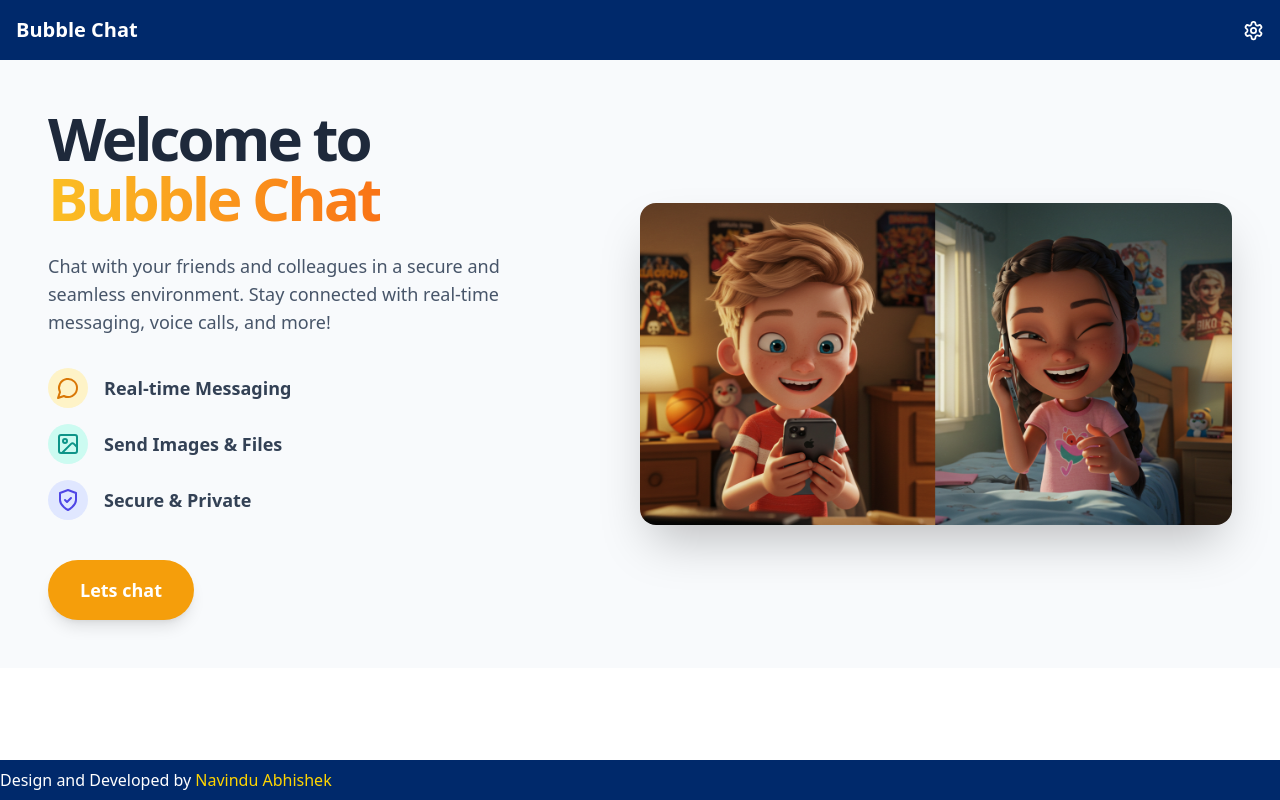
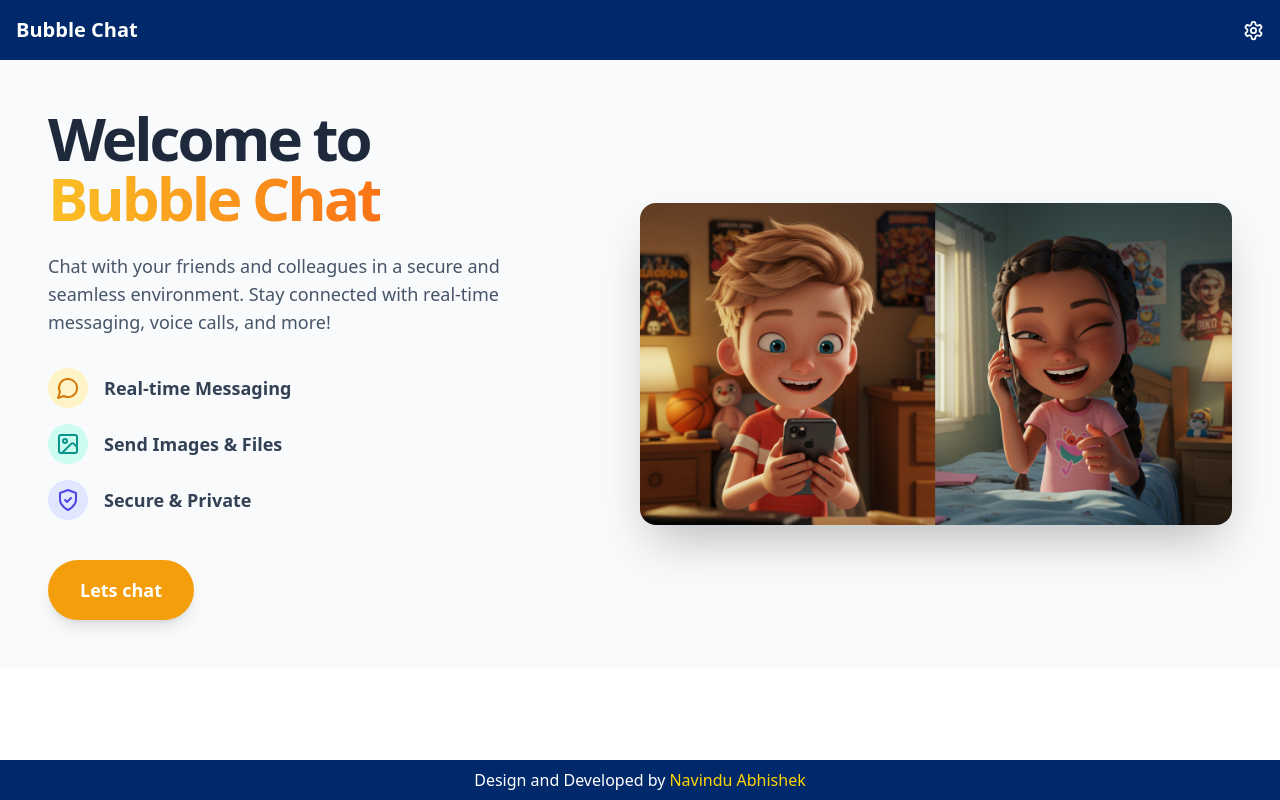
Before and after one commit to NavvAbhishek/BubbleChat, a React (Vite) app in the folder frontend/: page / in a window 1280 px wide. Built offline with nearby package versions, Linux system fonts and the light colour scheme; no server answers.

Commit message:
fix footer alignment

```diff
--- a/frontend/src/components/Footer.jsx
+++ b/frontend/src/components/Footer.jsx
@@ -1,6 +1,6 @@
 const Footer = () => {
   return (
-    <div className="bg-deepBlue w-screen py-2 fixed bottom-0 left-0">
+    <div className="bg-deepBlue w-screen py-2 fixed bottom-0 left-0 flex gap-1 justify-center">
       <span className="text-white">Design and Developed by</span>{" "}
       <a
         href="https://www.linkedin.com/in/navabhishek/"
```
